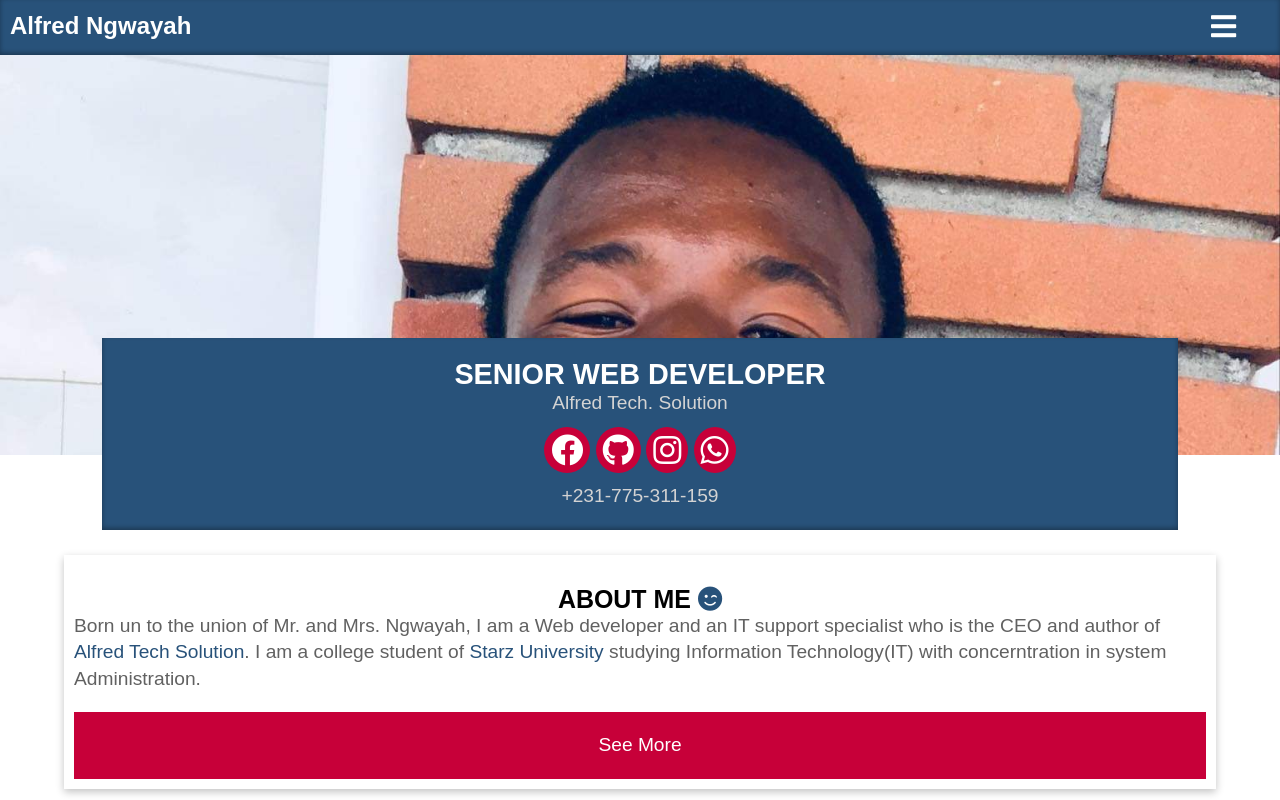
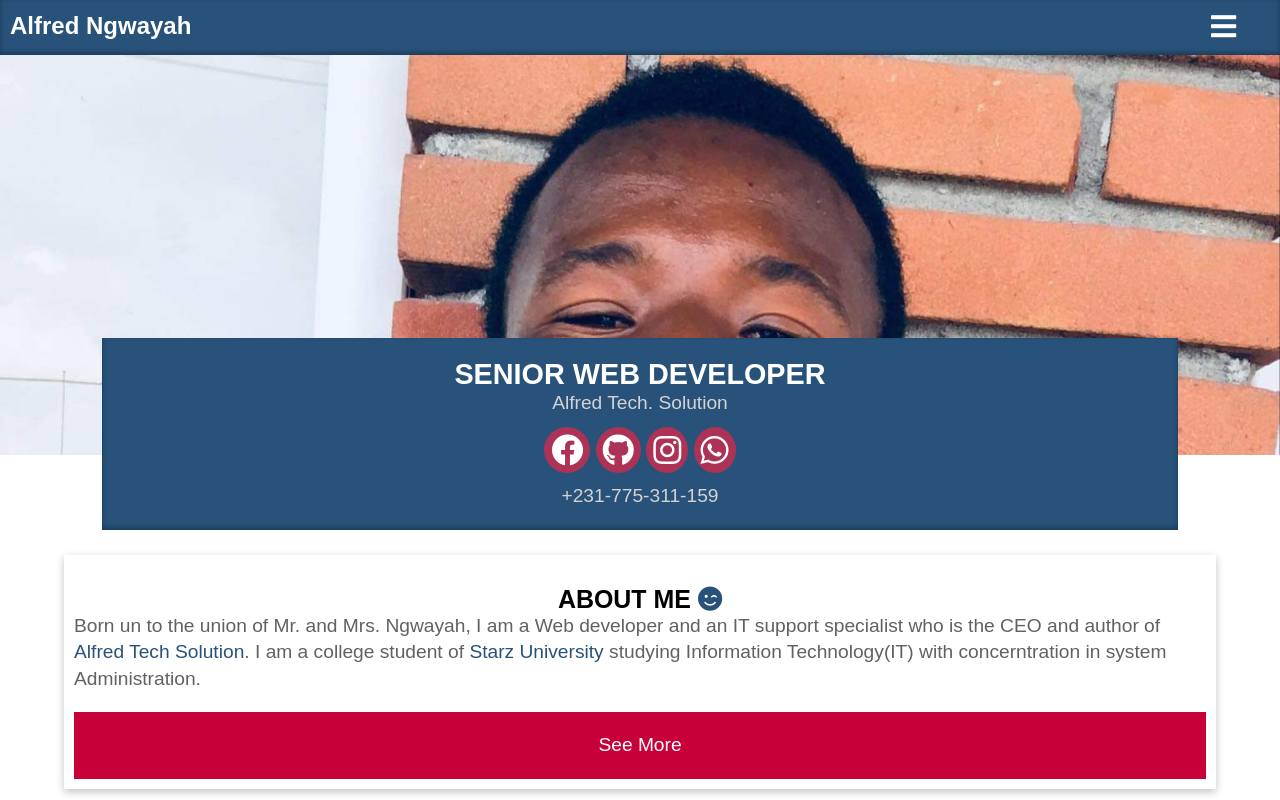
Before and after one commit to Alfredino10/about-alfred, a plain HTML site: page index.html in a window 1280 px wide. Shown: the top 800 px of the page. Drawn offline with Linux system fonts and the light colour scheme.

Commit message:
Update general-style.css

```diff
--- a/styles/general-style.css
+++ b/styles/general-style.css
@@ -188,7 +188,7 @@ nav {
 }
 
 .social a {
-    background-color: #c70039;
+    background-color: #ac3355;
     color: white;
     font-size: 2rem;
     display: inline-block;
```
